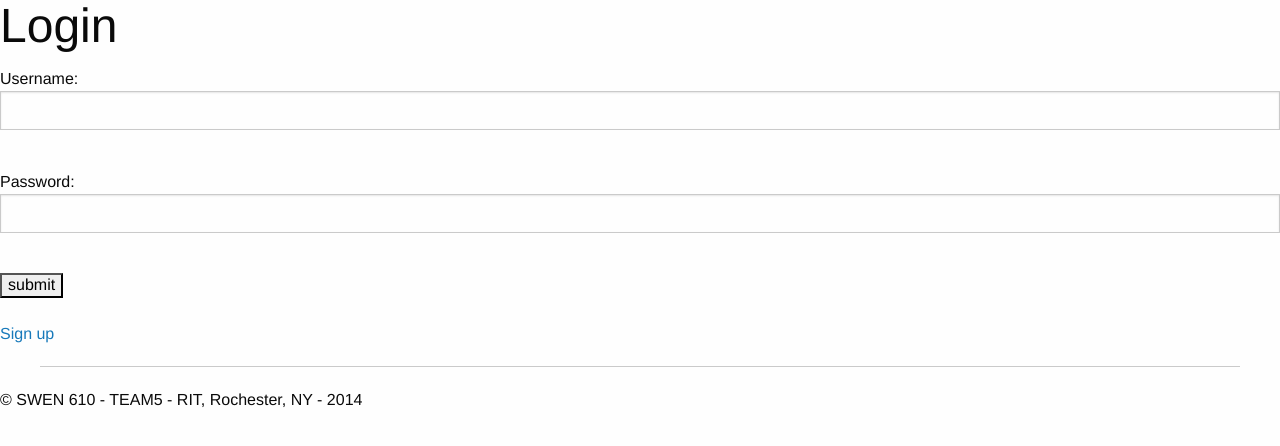
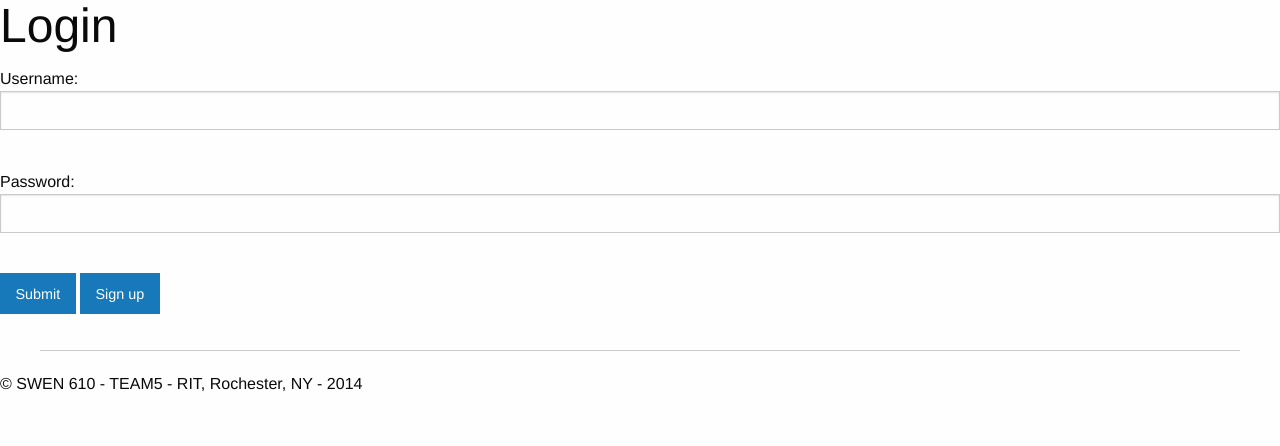
Before and after one commit to vishnutej9492/toolshare, a Django app: template toolshare/toolshare/UserAuth/templates/UserAuth/login.html in a window 1280 px wide. Shown: the part 323-769 px from the top of the page. Run offline with Django 3.2, Linux system fonts and the light colour scheme; the template is opened without the code that fills it, so the values that code supplies are empty; some libraries are stand-ins or nearby versions.

Commit message:
Forms change up

```diff
--- a/toolshare/toolshare/UserAuth/templates/UserAuth/login.html
+++ b/toolshare/toolshare/UserAuth/templates/UserAuth/login.html
@@ -11,9 +11,6 @@
         {% csrf_token %}
         Username: <input type="text" name="username" value="" size="50" /> <br />
         Password: <input type="password" name="password" value="" size="50" /> <br />
-        <input type="submit" value="submit" />
-        <br/>
-        <br/>
-        <a href={% url 'users:sign_up' %}> Sign up </a>
+        <input class="button" type="submit" value="Submit" /> <a class="button" href={% url 'users:sign_up' %}> Sign up </a>
     </form>
 {% endblock %}
--- a/toolshare/toolshare/UserAuth/templates/UserAuth/sign_up.html
+++ b/toolshare/toolshare/UserAuth/templates/UserAuth/sign_up.html
@@ -17,7 +17,7 @@
             {% csrf_token %}
             {{ user_form.as_p }}
             {{ profile_form.as_p }}
-            <input type="submit" name="submit" value="Sign up" />
+            <input class= "button" type="submit" name="submit" value="Sign up" />
         </form>
     {% endif %}
 {% endblock %}
```
